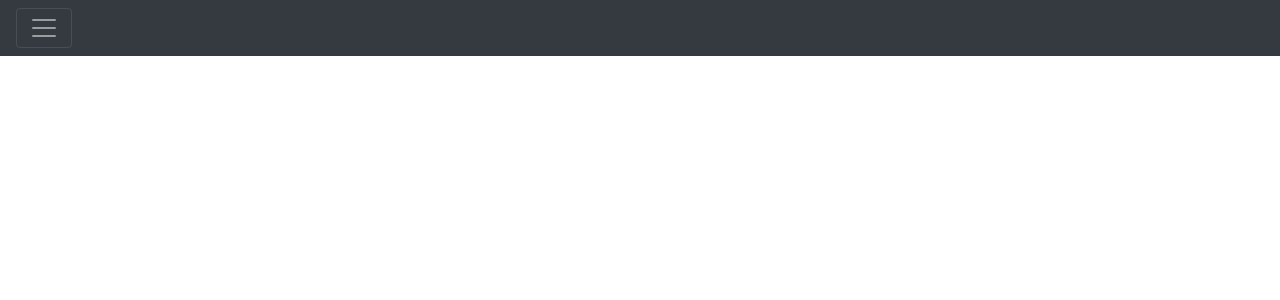
After one commit to nikhils98/Starburst-LMS-Eyeson-Video-Conf-, a Flask app: template Application/templates/main.html in a window 1280 px wide. The commit adds this page. Shown: the top 300 px of the page. Run offline with Flask 2, Linux system fonts and the light colour scheme; the template is opened without the code that fills it, so the values that code supplies are empty; some libraries are stand-ins or nearby versions.

Commit message:
main template created with navbar

```diff
--- /dev/null
+++ b/Application/static/css/main.css
@@ -0,0 +1,39 @@
+
+/* The sidebar menu */
+.sidebar {
+    height: 100%; /* 100% Full-height */
+    width: 0; /* 0 width - change this with JavaScript */
+    position: fixed; /* Stay in place */
+    z-index: 1; /* Stay on top */
+    top: 0;
+    left: 0;
+    overflow-x: hidden; /* Disable horizontal scroll */
+    padding-top: 60px; /* Place content 60px from the top */
+    transition: 0.5s; /* 0.5 second transition effect to slide in the sidebar */
+  }
+
+  /* The sidebar links */
+  .sidebar a {
+    padding: 8px 8px 8px 32px;
+    text-decoration: none;
+    font-size: 25px;
+    color: #818181;
+    display: block;
+    transition: 0.3s;
+  }
+
+  /* When you mouse over the navigation links, change their color */
+  .sidebar a:hover {
+    color: #f1f1f1;
+  }
+
+  /* Style page content - use this if you want to push the page content to the right when you open the side navigation */
+  #topbar {
+    transition: margin-left .5s; /* If you want a transition effect */
+  }
+
+  /* On smaller screens, where height is less than 450px, change the style of the sidenav (less padding and a smaller font size) */
+  @media screen and (max-height: 450px) {
+    .sidebar {padding-top: 15px;}
+    .sidebar a {font-size: 18px;}
+  }
--- /dev/null
+++ b/Application/templates/main.html
@@ -0,0 +1,44 @@
+{% extends 'base.html' %}
+
+{% block head %}
+<link rel="stylesheet" href="{{ url_for('static', filename='css/main.css') }}">
+{% endblock %}
+
+{% block body %}
+<div id="mySidebar" class="sidebar bg-dark">
+  <a href="#">Home</a>
+  <a href="#">Tools</a>
+  <a href="#">Sign Out</a>
+  <!--a href="#">Contact</a-->
+</div>
+
+<div id="topbar">
+  <nav class="pos-f-t navbar navbar-dark bg-dark">
+    <button class="navbar-toggler" type="button" onclick="toggleNav()">
+      <span class="navbar-toggler-icon"></span>
+    </button>
+  </nav>
+</div>
+
+<script type="text/javascript">
+
+  let sidebar = document.getElementById("mySidebar");
+  let topbar = document.getElementById("topbar");
+  function toggleNav() {
+
+    sidebar.style.width === "0px" ? openNav() : closeNav();
+  }
+
+  function openNav() {
+    sidebar.style.width = "250px";
+    topbar.style.marginLeft = "250px";
+  }
+
+  /* Set the width of the sidebar to 0 and the left margin of the page content to 0 */
+  function closeNav() {
+    sidebar.style.width = "0";
+    topbar.style.marginLeft = "0";
+  }
+</script>
+
+{% endblock %}
```
Also changed, not shown: Application/templates/home.html (+5 -14 lines).
